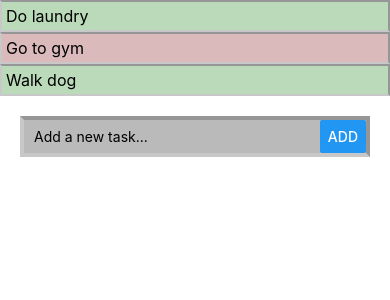
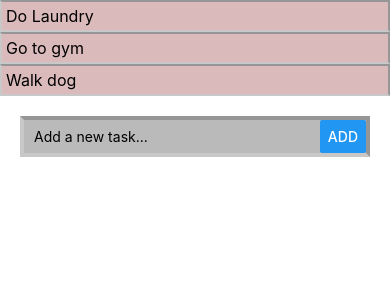
Before and after one commit to AdamCanard/ReactNative, a React Native app: screen / in a window 390 px wide. Shown: the top 300 px of the page. Built offline with nearby package versions, Linux system fonts and the light colour scheme.

Commit message:
lab ass 3

```diff
--- a/App.tsx
+++ b/App.tsx
@@ -5,15 +5,17 @@
  */
 
 import React from 'react';
+import { useState } from 'react';
 import { SafeAreaView } from 'react-native';
-import ToDoList from './src/components/ass2comps/ToDoList';
-import ToDoForm from './src/components/ass2comps/ToDoForm';
+import ToDoList from './src/components/Labcomps/ToDoList';
+import ToDoForm from './src/components/Labcomps/ToDoForm';
 
 function App() {
+  const [tasks, setTasks] = useState<string[]>(['Do Laundry', 'Go to gym', 'Walk dog']);
   return (
     <SafeAreaView>
-      <ToDoList />
-      <ToDoForm />
+      <ToDoList tasks={tasks} />
+      <ToDoForm tasks={tasks} setTasks={setTasks} />
     </SafeAreaView>
   );
 }
--- a/src/components/ass2comps/ToDoForm.tsx
+++ b/src/components/Labcomps/ToDoForm.tsx
@@ -1,12 +1,26 @@
-import React from 'react';
+import React, { Dispatch, SetStateAction, useState } from 'react';
 import { StyleSheet, View, TextInput, Button } from 'react-native';
 
-export default function ToDoForm() {
+export default function ToDoForm(props: {
+  tasks: string[];
+  setTasks: Dispatch<SetStateAction<string[]>>;
+}) {
+  const [currentTask, setCurrentTask] = useState<string>('');
+
+  const handlePress = () => {
+    props.setTasks([...props.tasks, currentTask]);
+    setCurrentTask('');
+  };
   return (
     <>
       <View style={styles.form}>
-        <TextInput style={styles.input} placeholder="Add a new task..." />
-        <Button title="Add" />
+        <TextInput
+          style={styles.input}
+          placeholder="Add a new task..."
+          value={currentTask}
+          onChangeText={setCurrentTask}
+        />
+        <Button title="Add" onPress={handlePress} />
       </View>
     </>
   );
--- a/src/components/ass2comps/ToDoList.tsx
+++ b/src/components/Labcomps/ToDoList.tsx
@@ -1,26 +1,28 @@
-import React from 'react';
+import React, { useState } from 'react';
 import { Pressable, View, Text, ScrollView, StyleSheet } from 'react-native';
 
-export default function ToDoList() {
+export default function ToDoList(props: { tasks: string[] }) {
   return (
     <>
       <ScrollView style={styles.scrollStyle}>
-        <Pressable>
-          <View style={[styles.task, styles.completed]}>
-            <Text style={styles.taskText}>Do laundry</Text>
-          </View>
-        </Pressable>
-        <Pressable>
-          <View style={[styles.task]}>
-            <Text style={styles.taskText}>Go to gym</Text>
-          </View>
-        </Pressable>
-        <Pressable>
-          <View style={[styles.task, styles.completed]}>
-            <Text style={styles.taskText}>Walk dog</Text>
-          </View>
-        </Pressable>
+        {props.tasks.map((task, index) => {
+          return <Task task={task} key={index} />;
+        })}
       </ScrollView>
+    </>
+  );
+}
+
+function Task(props: { task: string }) {
+  const [pressed, setPressed] = useState(false);
+
+  return (
+    <>
+      <Pressable onPress={() => setPressed(!pressed)}>
+        <View style={pressed ? [styles.task, styles.completed] : styles.task}>
+          <Text style={styles.taskText}>{props.task}</Text>
+        </View>
+      </Pressable>
     </>
   );
 }
```
